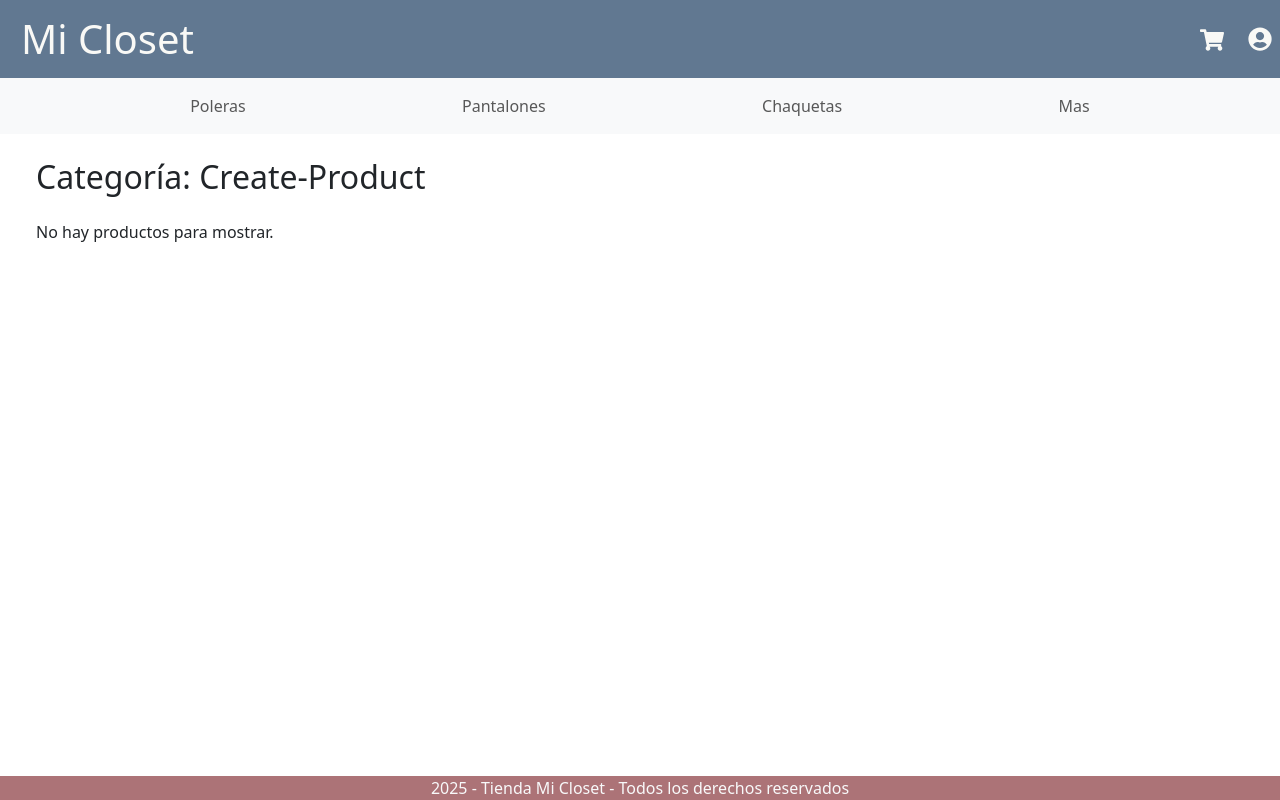
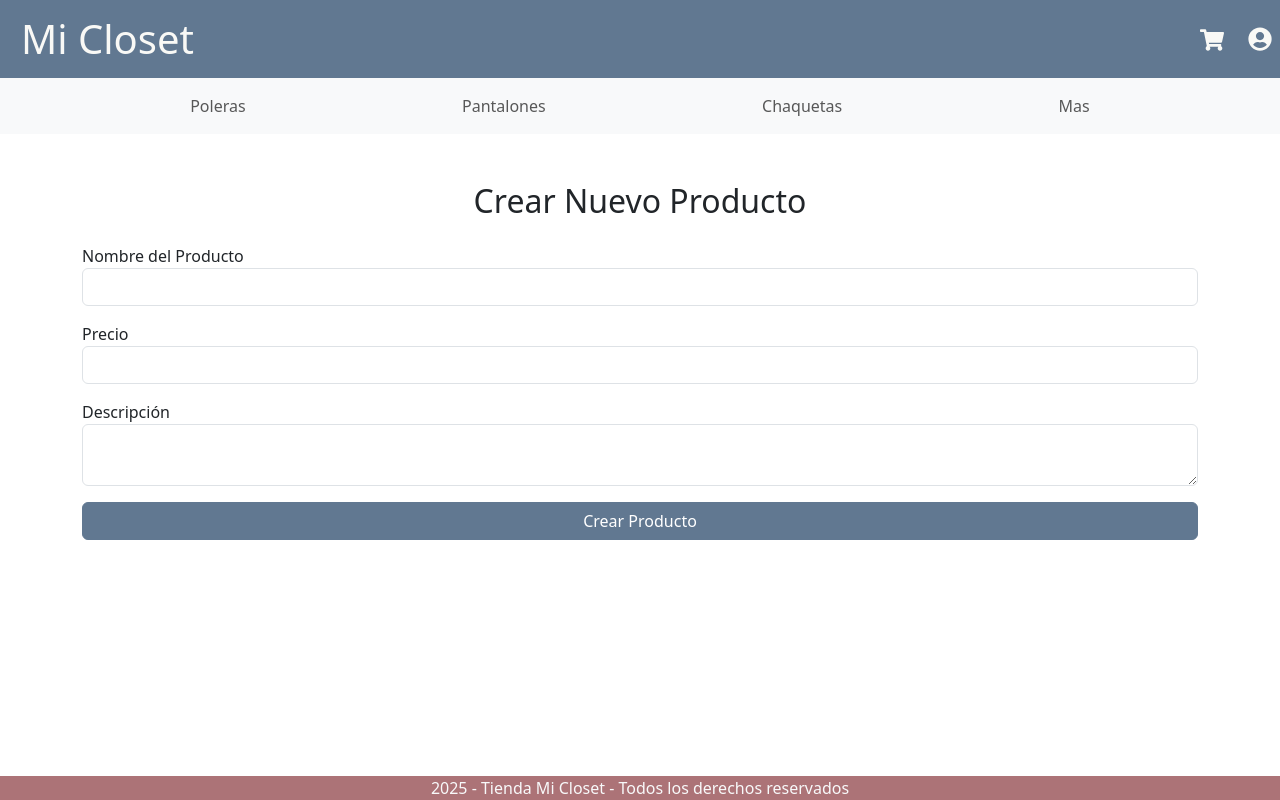
Before and after one commit to teremonardes/tiendaDeRopa, a React (Vite) app in the folder frontend/: page /create-product in a window 1280 px wide. Built offline with nearby package versions, Linux system fonts and the light colour scheme.

Commit message:
Add: Componente CreateProduct y estilos asociados

```diff
--- a/frontend/src/App.jsx
+++ b/frontend/src/App.jsx
@@ -15,6 +15,8 @@ import Profile from  './pages/Profile/Profile';
 import Galeria from './pages/Gallery/Gallery'
 
 import UserProvider from './components/Context/userContext'
+import CreateProduct from './pages/CreateProduct/CreateProduct.jsx';
+
 
 
 
@@ -46,6 +48,8 @@ function App() {
      <Route path="/:type" element={<Galeria />} />
 
      <Route path="*" element={<NotFound />} />
+     <Route path="/create-product" element={<CreateProduct />} />
+
 
   </Routes>
 
--- a/frontend/src/pages/CreateProduct/CreateProduct.jsx
+++ b/frontend/src/pages/CreateProduct/CreateProduct.jsx
@@ -1,9 +1,65 @@
-import React from 'react'
+import { useState } from 'react';
+import './Createproduct.css';
 
 const CreateProduct = () => {
+  const [nombre, setNombre] = useState('');
+  const [precio, setPrecio] = useState('');
+  const [descripcion, setDescripcion] = useState('');
+
+  const handleSubmit = (e) => {
+    e.preventDefault();
+    const nuevoProducto = {
+      nombre,
+      precio,
+      descripcion,
+    };
+    console.log('Nuevo producto:', nuevoProducto);
+    alert('Producto creado correctamente');
+
+    setNombre('');
+    setPrecio('');
+    setDescripcion('');
+  };
+
   return (
-    <div>CreateProduct</div>
-  )
-}
+    <div className="container mt-5">
+      <h2 className="text-center mb-4">Crear Nuevo Producto</h2>
+      <form onSubmit={handleSubmit}>
+        <div className="mb-3">
+          <label>Nombre del Producto</label>
+          <input
+            type="text"
+            className="form-control"
+            value={nombre}
+            onChange={(e) => setNombre(e.target.value)}
+            required
+          />
+        </div>
+        <div className="mb-3">
+          <label>Precio</label>
+          <input
+            type="number"
+            className="form-control"
+            value={precio}
+            onChange={(e) => setPrecio(e.target.value)}
+            required
+          />
+        </div>
+        <div className="mb-3">
+          <label>Descripción</label>
+          <textarea
+            className="form-control"
+            value={descripcion}
+            onChange={(e) => setDescripcion(e.target.value)}
+            required
+          ></textarea>
+        </div>
+        <button type="submit" className="btn custom-btn w-100">
+          Crear Producto
+        </button>
+      </form>
+    </div>
+  );
+};
 
-export default CreateProduct
+export default CreateProduct;
--- /dev/null
+++ b/frontend/src/pages/CreateProduct/Createproduct.css
@@ -0,0 +1,11 @@
+.custom-btn {
+    background-color: #617891 !important;
+    border-color: #617891 !important;
+    color: #fff !important;
+  }
+
+  .custom-btn:hover {
+    background-color: #50657c !important;
+    border-color: #50657c !important;
+    color: #fff !important;
+  }
```
